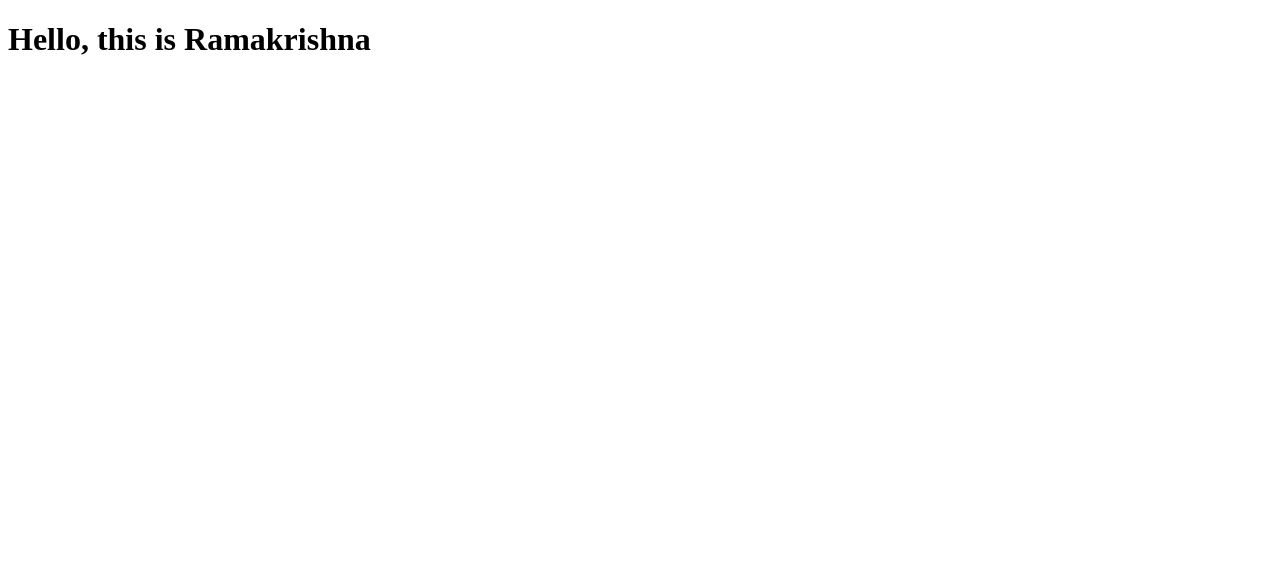
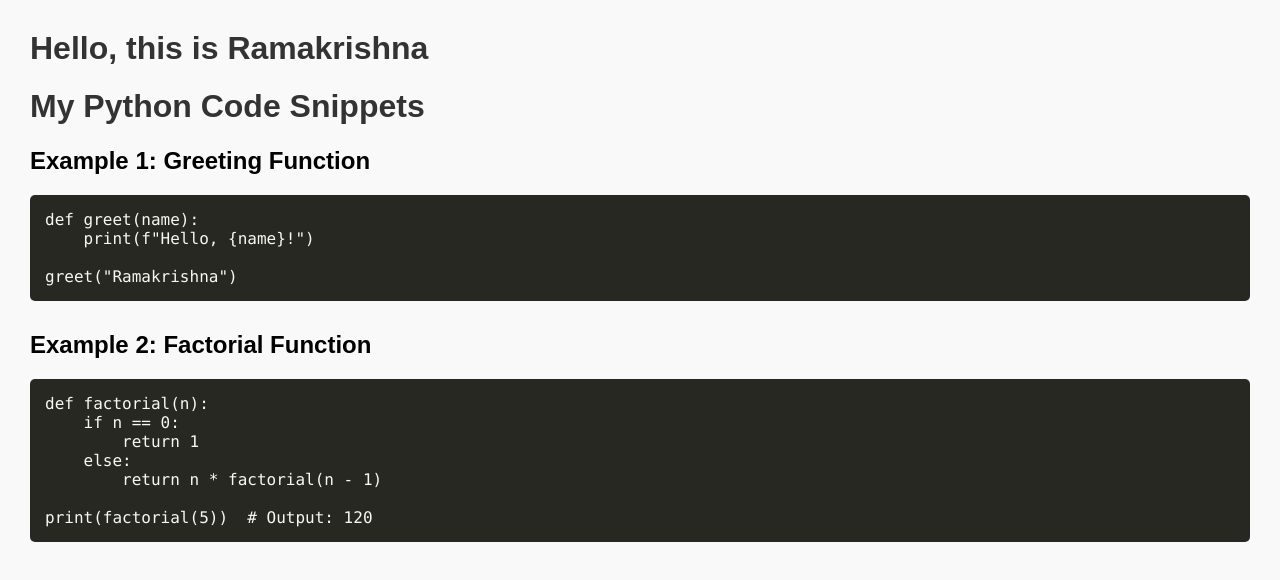
Before and after one commit to Ramakrishnaas/Duddekunta-Ramakrishna, a plain HTML site: page index.html in a window 1280 px wide. Drawn offline with Linux system fonts and the light colour scheme.

Commit message:
Update index.html

```diff
--- a/index.html
+++ b/index.html
@@ -7,3 +7,60 @@
   <h1>Hello, this is Ramakrishna</h1>
 </body>
 </html>
+
+
+
+<!DOCTYPE html>
+<html lang="en">
+<head>
+  <meta charset="UTF-8" />
+  <title>My Python Code Snippets</title>
+  <style>
+    body {
+      font-family: Arial, sans-serif;
+      margin: 30px;
+      background: #f9f9f9;
+    }
+    h1 {
+      color: #333;
+    }
+    pre {
+      background: #272822;
+      color: #f8f8f2;
+      padding: 15px;
+      border-radius: 5px;
+      overflow-x: auto;
+    }
+    code {
+      font-family: Consolas, monospace;
+      font-size: 16px;
+    }
+    section {
+      margin-bottom: 30px;
+    }
+  </style>
+</head>
+<body>
+  <h1>My Python Code Snippets</h1>
+
+  <section>
+    <h2>Example 1: Greeting Function</h2>
+    <pre><code>def greet(name):
+    print(f"Hello, {name}!")
+
+greet("Ramakrishna")</code></pre>
+  </section>
+
+  <section>
+    <h2>Example 2: Factorial Function</h2>
+    <pre><code>def factorial(n):
+    if n == 0:
+        return 1
+    else:
+        return n * factorial(n - 1)
+
+print(factorial(5))  # Output: 120</code></pre>
+  </section>
+
+</body>
+</html>
```
